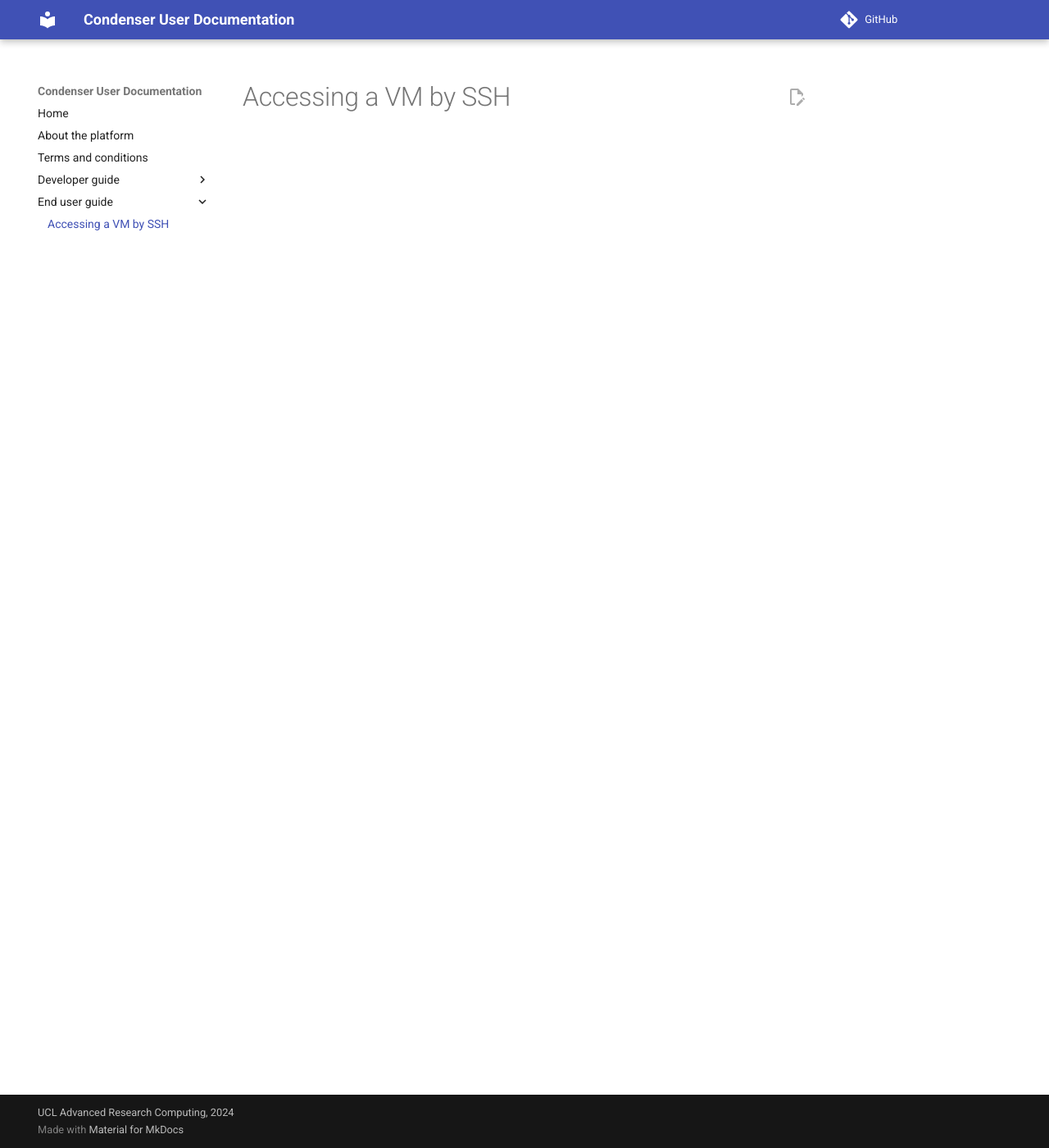
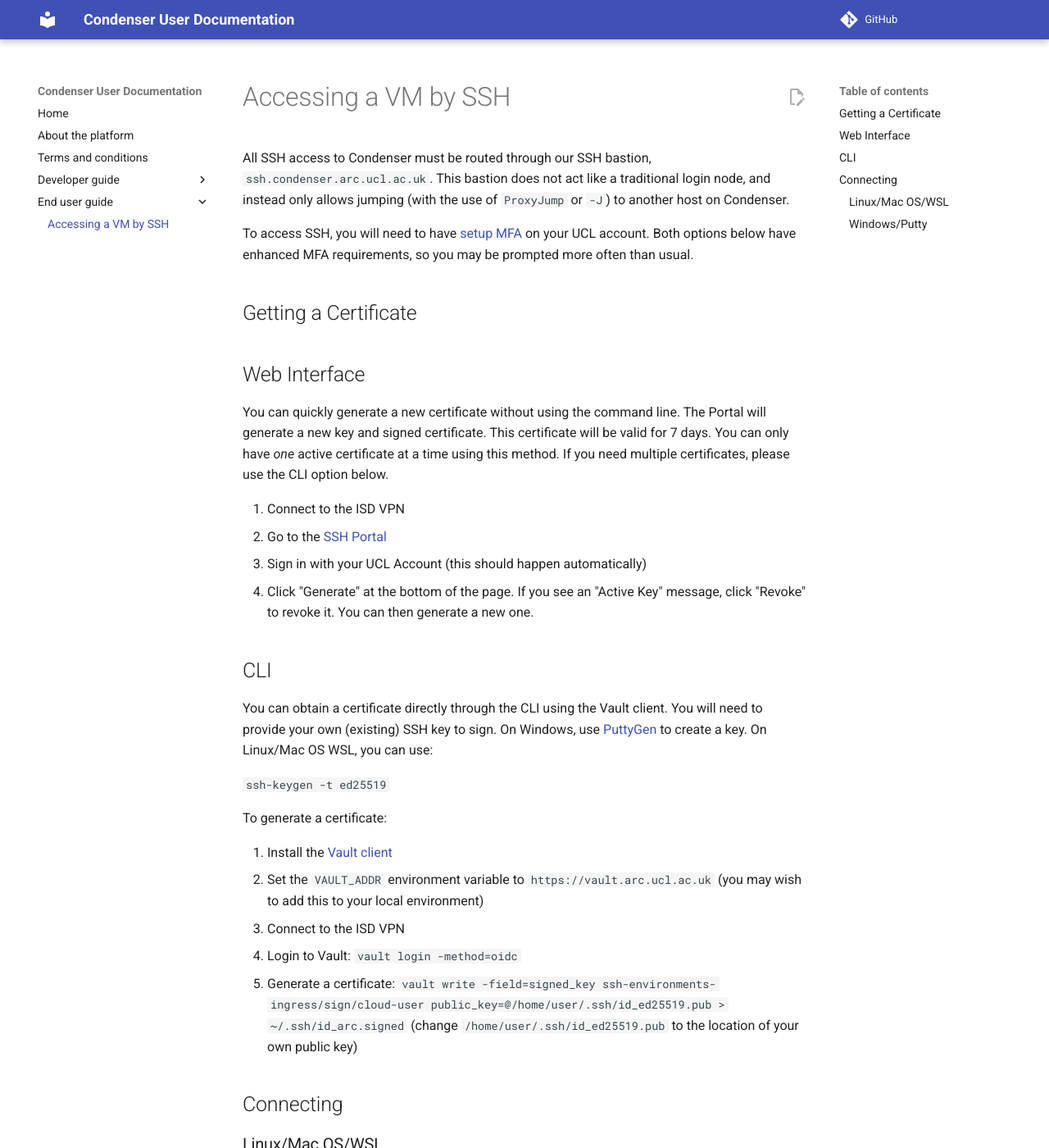
Before and after one commit to UCL-ARC/condenser-mkdocs, an MkDocs documentation site: the page built from docs/end_user_guide/ssh.md, in a window 1280 px wide and 1400 px high. Shown: the whole window at 82% size. Built offline with MkDocs 1.6.1 and Material for MkDocs 9.7.7, drawn with Linux system fonts in a browser that asks for light colours; comment, search, counter and statistics services are not loaded; some of the changed text lies outside the part shown.

Commit message:
initial content written by BM

````diff
--- a/docs/end_user_guide/ssh.md
+++ b/docs/end_user_guide/ssh.md
@@ -3,3 +3,117 @@
 ---
 
 # Accessing a VM by SSH
+
+All SSH access to Condenser must be routed through our SSH bastion,
+`ssh.condenser.arc.ucl.ac.uk`. This bastion does not act like a traditional
+login node, and instead only allows jumping (with the use of `ProxyJump` or `-J`)
+to another host on Condenser.
+
+To access SSH, you will need to have [setup MFA](
+https://www.ucl.ac.uk/isd/services/stay-secure/multi-factor-authentication-mfa)
+on your UCL account. Both options below have enhanced MFA requirements, so you may
+be prompted more often than usual.
+
+## Getting a Certificate
+
+## Web Interface
+
+You can quickly generate a new certificate without using the command line. The
+Portal will generate a new key and signed certificate. This certificate will be
+valid for 7 days. You can only have *one* active certificate at a time using this
+method. If you need multiple certificates, please use the CLI option below.
+
+1. Connect to the ISD VPN
+2. Go to the [SSH Portal](https://portal.condenser.arc.ucl.ac.uk)
+3. Sign in with your UCL Account (this should happen automatically)
+4. Click "Generate" at the bottom of the page. If you see an "Active Key" message,
+click "Revoke" to revoke it. You can then generate a new one.
+
+## CLI
+
+You can obtain a certificate directly through the CLI using the Vault client.
+You will need to provide your own (existing) SSH key to sign. On Windows, use
+[PuttyGen](https://www.puttygen.com) to create a key. On Linux/Mac OS WSL,
+you can use:
+
+`ssh-keygen -t ed25519`
+
+To generate a certificate:
+
+1. Install the [Vault client](
+https://developer.hashicorp.com/vault/install?product_intent=vault)
+2. Set the `VAULT_ADDR` environment variable to `https://vault.arc.ucl.ac.uk`
+(you may wish to add this to your local environment)
+3. Connect to the ISD VPN
+4. Login to Vault: `vault login -method=oidc`
+5. Generate a certificate: `vault write -field=signed_key ssh-environments-ingress/sign/cloud-user public_key=@/home/user/.ssh/id_ed25519.pub >  ~/.ssh/id_arc.signed`
+(change `/home/user/.ssh/id_ed25519.pub` to the location of your own public key)
+
+## Connecting
+
+### Linux/Mac OS/WSL
+
+1. Add a Host to your `~/.ssh/config`. If you generated the certificate using
+the SSH Portal, add:
+
+    ```shell
+    Host condenser
+      HostName ssh.condenser.arc.ucl.ac.uk
+      User cloud-user
+      CertificateFile ~/.ssh/id_arc.signed
+      IdentityFile ~/.ssh/id_arc
+    ```
+
+    If you generated your certificate using Vault directly with your
+    own key, add:
+
+    ```shell
+    Host condenser
+      HostName ssh.condenser.arc.ucl.ac.uk
+      User cloud-user
+      CertificateFile ~/.ssh/id_arc.signed
+      IdentityFile ~/.ssh/id_ed25519
+    ```
+
+    Ensure that `CertificateFile` matches the filename you saved your
+    certificate as in [5] above, and `IdentityFile` is the private key matching
+    the public key provided to Vault.
+
+2. Connect to the ISD VPN
+3. Connect via SSH to your machine running on Condenser using `-J condenser`:
+`ssh -J condenser username@hostname.your-subnet.condenser.arc.ucl.ac.uk`
+
+Note: To avoid havig to use `-J Condenser` every time, you can define a ProxyJump
+in your `~/.ssh/config`. For example, if your servers are `*.your-subnet.condenser.ucl.ac.uk`,
+add the following:
+
+```shell
+Host *.your-subnet.condenser.arc.ucl.ac.uk
+  ProxyJump condenser
+```
+
+To always jump through the bastion for these hosts.
+
+### Windows/Putty
+
+Note: **Putty is not recommended**
+
+To connect with Putty, you will first need to convert your Key/Cert to Putty's
+PPK format. To do this:
+
+1. Open Putty Keygen
+2. Import your key by clicking "Load" and selecting your *private key* (id_arc).
+You may need to select "All Files" in the bottom of the dialogue box.
+3. Click "Key" in the top menu and select "Add certificate to key".
+4. Select "All Files" in the dialogue box and select your *signed certificate*
+(id_arc.signed).
+5. Click "Save private key" to save your private key in PPK format.
+6. Run Pageant
+7. Add your newly generated key to Pageant
+
+To then connect via SSH:
+
+1. Open Putty and configure your connection
+2. Expand "Connection -> Proxy"
+3. Set the proxy type to "SSH to proxy"
+4. Set the proxy hostname to "ssh.condenser.arc.ucl.ac.uk"
````
